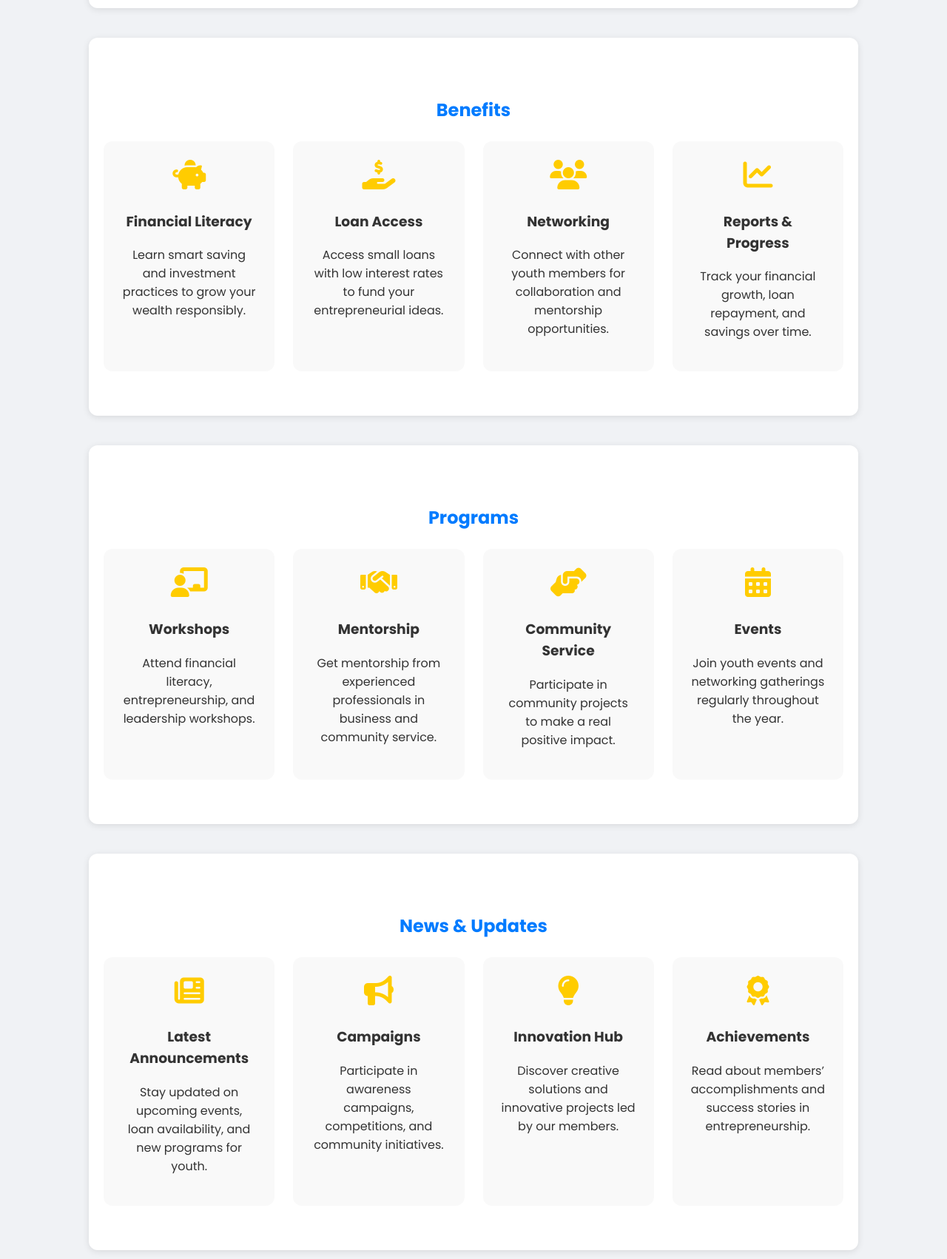
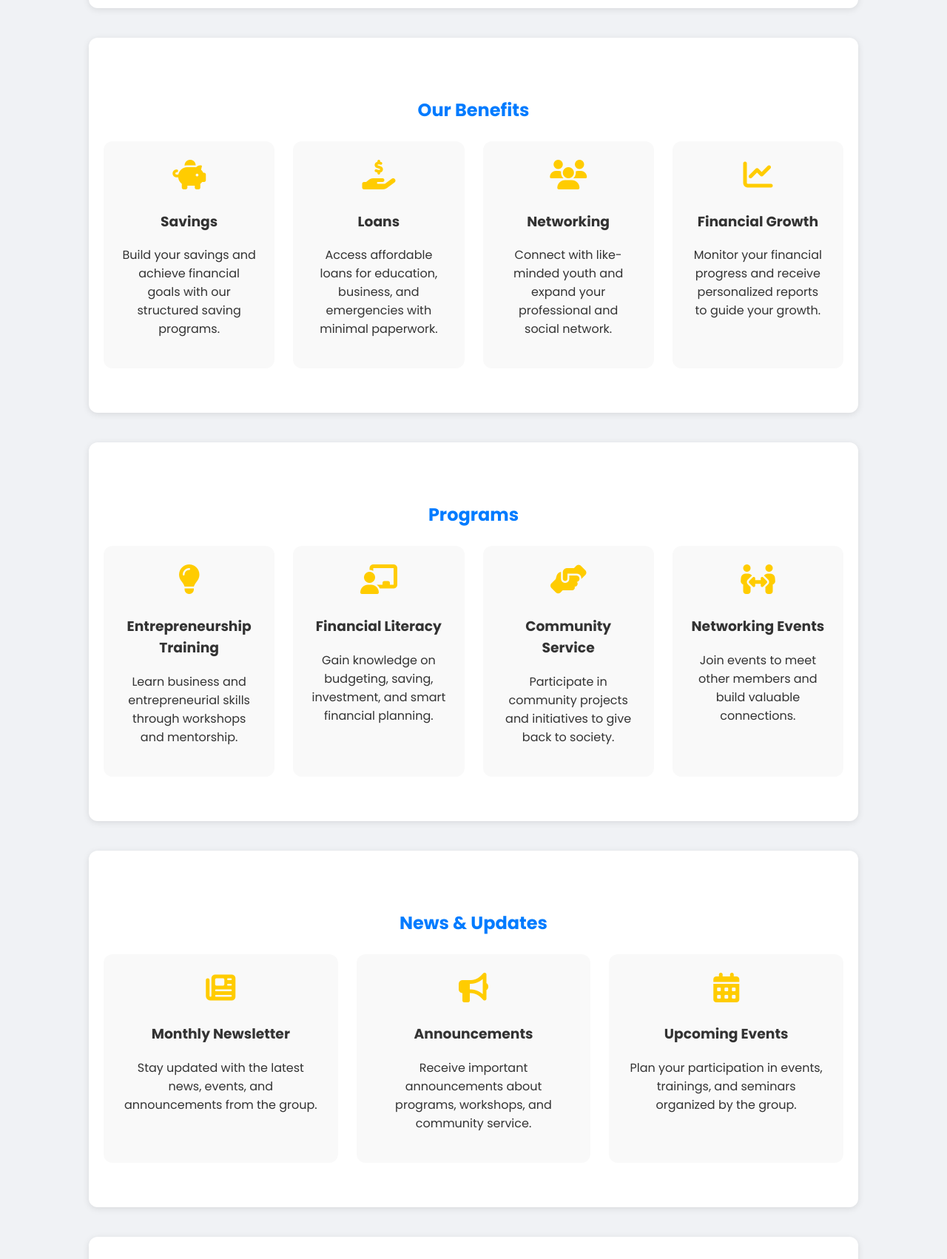
Before and after one commit to Kalion254/visionary-youth-group-2024, a plain HTML site: page index.html in a window 1280 px wide. Shown: the part 1095-2797 px from the top of the page at 74% size. Drawn offline with nearby package versions, Linux system fonts and the light colour scheme.

Commit message:
Update index.html

```diff
--- a/index.html
+++ b/index.html
@@ -9,6 +9,8 @@
   <!-- Fonts & Icons -->
   <link href="https://fonts.googleapis.com/css2?family=Poppins:wght@400;600;700&display=swap" rel="stylesheet">
   <link rel="stylesheet" href="https://cdnjs.cloudflare.com/ajax/libs/font-awesome/6.5.0/css/all.min.css">
+
+  <!-- AOS Animations -->
   <link rel="stylesheet" href="https://cdnjs.cloudflare.com/ajax/libs/aos/2.3.4/aos.css">
 
   <style>
@@ -17,6 +19,7 @@
       font-family: 'Poppins', sans-serif;
       background: #f0f2f5;
       color: #333;
+      scroll-behavior: smooth;
     }
 
     nav {
@@ -27,7 +30,7 @@
       display: flex;
       justify-content: center;
       padding: 12px;
-      z-index: 100;
+      z-index: 10;
     }
 
     nav a {
@@ -80,6 +83,7 @@
       text-align: center;
       color: white;
       background: rgba(0, 0, 0, 0.4);
+      padding: 0 20px;
     }
 
     header h1 {
@@ -229,14 +233,13 @@
     <a href="#auth"><i class="fas fa-user-plus"></i> Join</a>
   </nav>
 
-  <!-- HEADER SLIDESHOW -->
   <header data-aos="fade-down">
     <div class="slideshow">
-      <img src="https://source.unsplash.com/1600x900/?youth,team" class="active" alt="Slide 1">
-      <img src="https://source.unsplash.com/1600x900/?community,meeting" alt="Slide 2">
-      <img src="https://source.unsplash.com/1600x900/?entrepreneur,work" alt="Slide 3">
-      <img src="https://source.unsplash.com/1600x900/?networking,event" alt="Slide 4">
-      <img src="https://source.unsplash.com/1600x900/?leadership,conference" alt="Slide 5">
+      <img src="https://images.unsplash.com/photo-1555066931-4365d14bab8c?auto=format&fit=crop&w=1470&q=80" class="active" alt="Slide 1">
+      <img src="https://images.unsplash.com/photo-1515378791036-0648a3ef77b2?auto=format&fit=crop&w=1470&q=80" alt="Slide 2">
+      <img src="https://images.unsplash.com/photo-1531297484001-80022131f5a1?auto=format&fit=crop&w=1470&q=80" alt="Slide 3">
+      <img src="https://images.unsplash.com/photo-1504384308090-c894fdcc538d?auto=format&fit=crop&w=1470&q=80" alt="Slide 4">
+      <img src="https://images.unsplash.com/photo-1503676260728-1c00da094a0b?auto=format&fit=crop&w=1470&q=80" alt="Slide 5">
     </div>
     <div class="content">
       <h1>VISIONARY YOUTH GROUP 2024</h1>
@@ -245,96 +248,85 @@
     </div>
   </header>
 
-  <!-- ABOUT -->
   <section id="about" data-aos="fade-up">
     <h2>About Us</h2>
     <p>VISIONARY YOUTH GROUP 2024 empowers young people through financial literacy, entrepreneurship, and community service. We foster leadership, accountability, and growth among youth to positively impact society.</p>
   </section>
 
-  <!-- BENEFITS -->
   <section id="benefits" data-aos="fade-up">
-    <h2>Benefits</h2>
+    <h2>Our Benefits</h2>
     <div class="benefits">
       <div class="benefit"><i class="fas fa-piggy-bank"></i>
-        <h3>Financial Literacy</h3>
-        <p>Learn smart saving and investment practices to grow your wealth responsibly.</p>
+        <h3>Savings</h3>
+        <p>Build your savings and achieve financial goals with our structured saving programs.</p>
       </div>
       <div class="benefit"><i class="fas fa-hand-holding-usd"></i>
-        <h3>Loan Access</h3>
-        <p>Access small loans with low interest rates to fund your entrepreneurial ideas.</p>
+        <h3>Loans</h3>
+        <p>Access affordable loans for education, business, and emergencies with minimal paperwork.</p>
       </div>
       <div class="benefit"><i class="fas fa-users"></i>
         <h3>Networking</h3>
-        <p>Connect with other youth members for collaboration and mentorship opportunities.</p>
+        <p>Connect with like-minded youth and expand your professional and social network.</p>
       </div>
       <div class="benefit"><i class="fas fa-chart-line"></i>
-        <h3>Reports & Progress</h3>
-        <p>Track your financial growth, loan repayment, and savings over time.</p>
+        <h3>Financial Growth</h3>
+        <p>Monitor your financial progress and receive personalized reports to guide your growth.</p>
       </div>
     </div>
   </section>
 
-  <!-- PROGRAMS -->
   <section id="programs" data-aos="fade-up">
     <h2>Programs</h2>
     <div class="programs">
+      <div class="card"><i class="fas fa-lightbulb"></i>
+        <h3>Entrepreneurship Training</h3>
+        <p>Learn business and entrepreneurial skills through workshops and mentorship.</p>
+      </div>
       <div class="card"><i class="fas fa-chalkboard-teacher"></i>
-        <h3>Workshops</h3>
-        <p>Attend financial literacy, entrepreneurship, and leadership workshops.</p>
-      </div>
-      <div class="card"><i class="fas fa-handshake"></i>
-        <h3>Mentorship</h3>
-        <p>Get mentorship from experienced professionals in business and community service.</p>
+        <h3>Financial Literacy</h3>
+        <p>Gain knowledge on budgeting, saving, investment, and smart financial planning.</p>
       </div>
       <div class="card"><i class="fas fa-hands-helping"></i>
         <h3>Community Service</h3>
-        <p>Participate in community projects to make a real positive impact.</p>
+        <p>Participate in community projects and initiatives to give back to society.</p>
       </div>
-      <div class="card"><i class="fas fa-calendar-alt"></i>
-        <h3>Events</h3>
-        <p>Join youth events and networking gatherings regularly throughout the year.</p>
+      <div class="card"><i class="fas fa-people-arrows"></i>
+        <h3>Networking Events</h3>
+        <p>Join events to meet other members and build valuable connections.</p>
       </div>
     </div>
   </section>
 
-  <!-- NEWS -->
   <section id="news" data-aos="fade-up">
     <h2>News & Updates</h2>
     <div class="news">
       <div class="card"><i class="fas fa-newspaper"></i>
-        <h3>Latest Announcements</h3>
-        <p>Stay updated on upcoming events, loan availability, and new programs for youth.</p>
+        <h3>Monthly Newsletter</h3>
+        <p>Stay updated with the latest news, events, and announcements from the group.</p>
       </div>
       <div class="card"><i class="fas fa-bullhorn"></i>
-        <h3>Campaigns</h3>
-        <p>Participate in awareness campaigns, competitions, and community initiatives.</p>
+        <h3>Announcements</h3>
+        <p>Receive important announcements about programs, workshops, and community service.</p>
       </div>
-      <div class="card"><i class="fas fa-lightbulb"></i>
-        <h3>Innovation Hub</h3>
-        <p>Discover creative solutions and innovative projects led by our members.</p>
-      </div>
-      <div class="card"><i class="fas fa-award"></i>
-        <h3>Achievements</h3>
-        <p>Read about members’ accomplishments and success stories in entrepreneurship.</p>
+      <div class="card"><i class="fas fa-calendar-alt"></i>
+        <h3>Upcoming Events</h3>
+        <p>Plan your participation in events, trainings, and seminars organized by the group.</p>
       </div>
     </div>
   </section>
 
-  <!-- CONTACT -->
   <section id="contact" data-aos="fade-up">
     <h2>Contact Us</h2>
-    <p><i class="fas fa-envelope"></i> Email: visionaryyouthgroup32.gmail.com</p>
-    <p><i class="fas fa-phone"></i> Phone: +254 741 453 336</p>
-    <p><i class="fas fa-map-marker-alt"></i> Address: Nairobi, Kenya</p>
+    <p><i class="fas fa-map-marker-alt"></i> Nairobi, Kenya</p>
+    <p><i class="fas fa-envelope"></i> visionaryyouthgroup32@gmail.com</p>
+    <p><i class="fas fa-phone"></i> +254 741453336</p>
     <div class="social-icons">
       <a href="#"><i class="fab fa-facebook"></i></a>
       <a href="#"><i class="fab fa-twitter"></i></a>
       <a href="#"><i class="fab fa-instagram"></i></a>
-      <a href="#"><i class="fab fa-linkedin"></i></a>
     </div>
   </section>
 
-  <!-- SIGNUP / LOGIN -->
   <section id="auth" data-aos="fade-up">
     <h2>Join Our Community</h2>
     <p><strong>All fields are required. Sign up below.</strong></p>
@@ -383,7 +375,8 @@
     const db = getFirestore(app);
 
     // SIGNUP
-    document.getElementById('signupBtn').addEventListener('click', async () => {
+    document.getElementById('signupBtn').addEventListener('click', async (e) => {
+      e.preventDefault();
       const signupInfo = {
         name: document.getElementById('signupName').value,
         phone: document.getElementById('signupPhone').value,
@@ -410,7 +403,8 @@
     });
 
     // LOGIN
-    document.getElementById('loginBtn').addEventListener('click', async () => {
+    document.getElementById('loginBtn').addEventListener('click', async (e) => {
+      e.preventDefault();
       const email = document.getElementById('loginEmail').value;
       const password = document.getElementById('loginPassword').value;
       try {
@@ -422,12 +416,10 @@
     });
 
     // RESET PASSWORD
-    document.getElementById('resetPasswordBtn').addEventListener('click', async () => {
+    document.getElementById('resetPasswordBtn').addEventListener('click', async (e) => {
+      e.preventDefault();
       const email = document.getElementById('loginEmail').value;
-      if (!email) {
-        alert("Enter your email to reset password");
-        return;
-      }
+      if (!email) { alert("Enter your email to reset password"); return; }
       try {
         await sendPasswordResetEmail(auth, email);
         alert("Password reset email sent!");
@@ -437,24 +429,19 @@
     });
 
     // Slideshow
-    const slides = document.querySelectorAll('.slideshow img');
+    let slides = document.querySelectorAll('.slideshow img');
     let current = 0;
-    slides[current].classList.add('active');
     setInterval(() => {
       slides[current].classList.remove('active');
       current = (current + 1) % slides.length;
       slides[current].classList.add('active');
     }, 5000);
-
-    // Prevent default form submit
-    document.getElementById('signupForm').addEventListener('submit', e => e.preventDefault());
-    document.getElementById('loginForm').addEventListener('submit', e => e.preventDefault());
   </script>
 
   <script src="https://cdnjs.cloudflare.com/ajax/libs/aos/2.3.4/aos.js"></script>
   <script>
     AOS.init({ duration: 1000, once: true });
   </script>
+</body>
 
-</body>
 </html>
```
